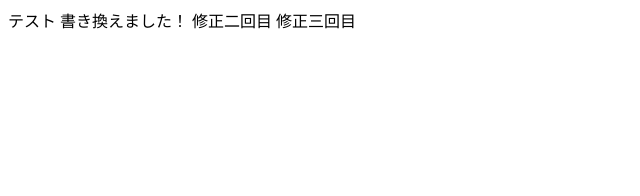
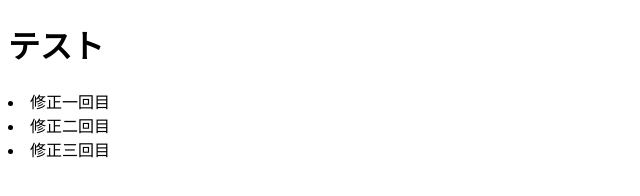
Before and after one commit to mane-333/2023-04-21-test, a plain HTML site: page Index.html in a window 1280 px wide. Shown: the whole page, without its empty margins (0-640 px from the left). Drawn offline with Linux system fonts and the light colour scheme.

Commit message:
Update Index.html

```diff
--- a/Index.html
+++ b/Index.html
@@ -5,9 +5,9 @@
     <title>タイトル</title>
   </head>
   <body>
-    テスト
-    書き換えました！
-    修正二回目
-    修正三回目
+    <h1>テスト</h1>
+    <li>修正一回目
+    <li>修正二回目
+    <li>修正三回目
   </body>
 <html>
```
